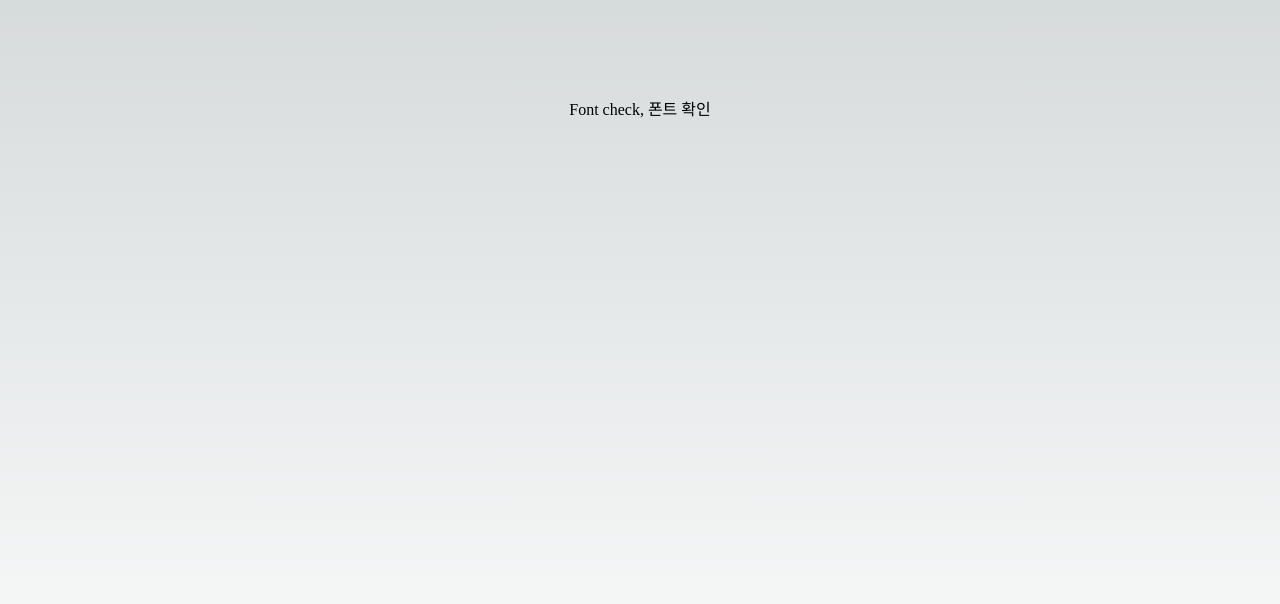
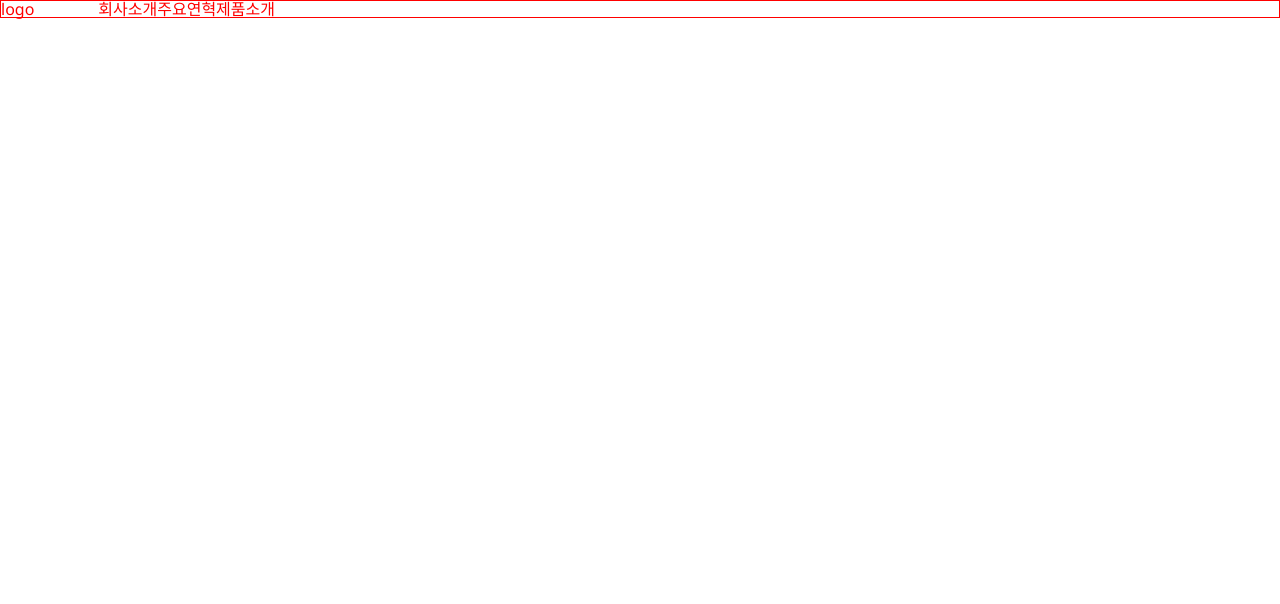
Before and after one commit to SeorangLee/skp, a Next.js app: page / in a window 1280 px wide. Shown: the top 604 px of the page. Built offline with nearby package versions, Linux system fonts and the light colour scheme.

Commit message:
apply style for serverside rendering

```diff
--- /dev/null
+++ b/components/Navigator.module.scss
@@ -0,0 +1,3 @@
+.container{
+  // border:1px solid blue;
+}
--- /dev/null
+++ b/components/Navigator.tsx
@@ -0,0 +1,37 @@
+import React from 'react';
+import styled from "styled-components";
+import styles from "./Navigator.module.scss";
+
+const Container = styled.div`
+ border:1px solid red;
+ color: red;
+ display: flex;
+ gap: 5vw;
+  >div{
+    display:flex;
+  }
+`
+
+const Navigator: React.FC = () => {
+
+  return (
+    // <div className={styles.container}>
+    //   <div>logo</div>
+    //   <div>
+    //     <div>회사소개</div>
+    //     <div>주요연혁</div>
+    //     <div>제품소개</div>
+    //   </div>
+    // </div>
+    <Container>
+      <div>logo</div>
+      <div className='menu_container'>
+        <div>회사소개</div>
+        <div>주요연혁</div>
+        <div>제품소개</div>
+      </div>
+    </Container>
+  )
+}
+
+export default Navigator;
--- a/pages/_app.tsx
+++ b/pages/_app.tsx
@@ -1,6 +1,23 @@
-import '../styles/globals.css'
-import type { AppProps } from 'next/app'
+import App from "next/app";
+import {AppContext, AppProps} from "next/app";
+import GlobalStyle from "../styles/GlobalStyle";
+import Navigator from "../components/Navigator";
 
-export default function App({ Component, pageProps }: AppProps) {
-  return <Component {...pageProps} />
+
+const app = ({Component, pageProps} : AppProps) => {
+ return (
+   <>
+    <GlobalStyle />
+    <Navigator />
+    <Component  {...pageProps}/>
+   </>
+ )
 }
+
+app.getInitialProps = async (context: AppContext) => {
+  const appInitialProps = await App.getInitialProps(context);
+  console.log(context.ctx.req?.headers.cookie);
+  return {...appInitialProps};
+}
+
+export default app;
--- a/pages/_document.tsx
+++ b/pages/_document.tsx
@@ -1,10 +1,38 @@
-import { Html, Head, Main, NextScript } from 'next/document'
+import Document,{ Html, Head, Main, NextScript, DocumentContext } from 'next/document'
+import { ServerStyleSheet } from 'styled-components'
 
-export default function Document() {
-  return (
-    <Html lang="en">
+export default class MyDocument extends Document {
+  static async getInitialProps(ctx:DocumentContext){
+    const sheet = new ServerStyleSheet();
+    const originalRenderPage = ctx.renderPage;
+
+    try{
+      ctx.renderPage = () =>
+      originalRenderPage({
+        enhanceApp : (App) => (props) =>
+        sheet.collectStyles(<App {...props}/>),
+      })
+      const initialProps = await Document.getInitialProps(ctx);
+      return{
+        ...initialProps,
+        styles:(
+          <>
+            {initialProps.styles}
+            {sheet.getStyleElement()}
+          </>
+        ),
+      };
+    } finally {
+      sheet.seal();
+    }
+  }
+
+  render() {
+    return(
+      <Html>
         <Head>
-        <link href="https://fonts.googleapis.com/css2?family=Montserrat:wght@300;500;600;800&family=Noto+Sans+KR:wght@300;400;500;700&display=swap" rel="stylesheet" />
+          <link rel="preconnect" href="https://fonts.googleapis.com" />
+          <link href="https://fonts.googleapis.com/css2?family=Noto+Sans+KR:wght@300;400;500;700&family=Noto+Sans:ital,wght@0,200;0,300;0,400;0,500;0,800;1,600&display=swap" rel="stylesheet" />
         </Head>
         <body>
           <Main />
@@ -13,3 +41,20 @@ export default function Document() {
       </Html>
     )
   }
+
+
+}
+
+// export default function Document() {
+//   return (
+//     <Html lang="en">
+//       <Head>
+//         <link href="https://fonts.googleapis.com/css2?family=Montserrat:wght@300;500;600;800&family=Noto+Sans+KR:wght@300;400;500;700&display=swap" rel="stylesheet" />
+//       </Head>
+//       <body>
+//         <Main />
+//         <NextScript />
+//       </body>
+//     </Html>
+//   )
+// }
--- a/pages/index.tsx
+++ b/pages/index.tsx
@@ -1,22 +1,21 @@
-import Head from 'next/head'
-import Image from 'next/image'
-import { Inter } from '@next/font/google'
-import styles from '../styles/Home.module.css'
+import styled from "styled-components";
+import { NextPage } from "next";
+import Navigator from '../components/Navigator'
+// import Image from 'next/image'
+// import { Inter } from '@next/font/google'
 
-const inter = Inter({ subsets: ['latin'] })
+const Container = styled.div`
 
-export default function Home() {
-  return (
-    <>
-      <Head>
-        <title>Create Next App</title>
-        <meta name="description" content="Generated by create next app" />
-        <meta name="viewport" content="width=device-width, initial-scale=1" />
-        <link rel="icon" href="/favicon.ico" />
-      </Head>
-      <main className={styles.main}>
-        <div>Font check, 폰트 확인</div>
-      </main>
-    </>
+`
+
+const index: NextPage = () => {
+  return(
+    <Container>
+
+    </Container>
+
+
   )
-}
+};
+
+export default index;
--- /dev/null
+++ b/styles/GlobalStyle.tsx
@@ -0,0 +1,19 @@
+import reset from 'styled-reset';
+import { createGlobalStyle, css} from "styled-components";
+
+const globalStyle = css`
+${reset};
+box-sizing : border-box;
+
+body{
+  font-family : Noto Sans, Noto Sans KR;
+
+}
+
+`;
+
+const GlobalStyle = createGlobalStyle`
+  ${globalStyle};
+`
+
+export default GlobalStyle ;
```
Also changed, not shown: package.json (+7 -0 lines), .babelrc (added), 1 other file (tests, documents, lock files or other folders). Lines whose indentation alone changed are shown as unchanged.
